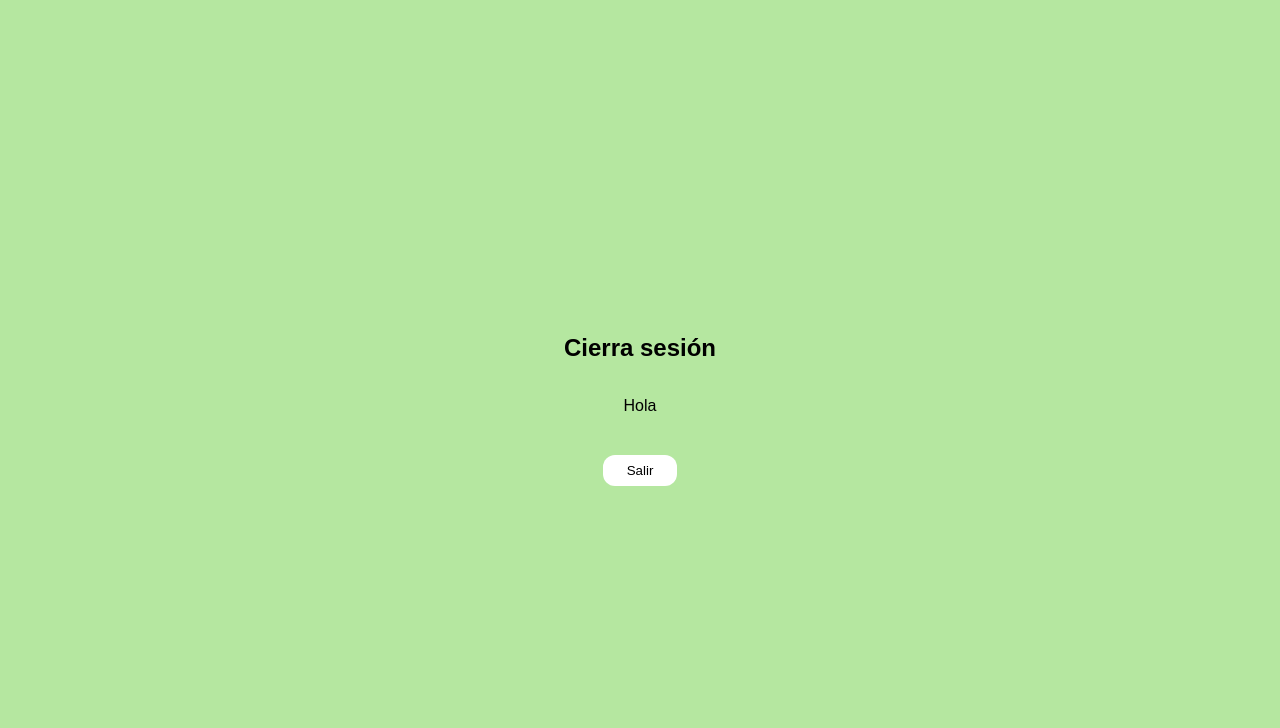
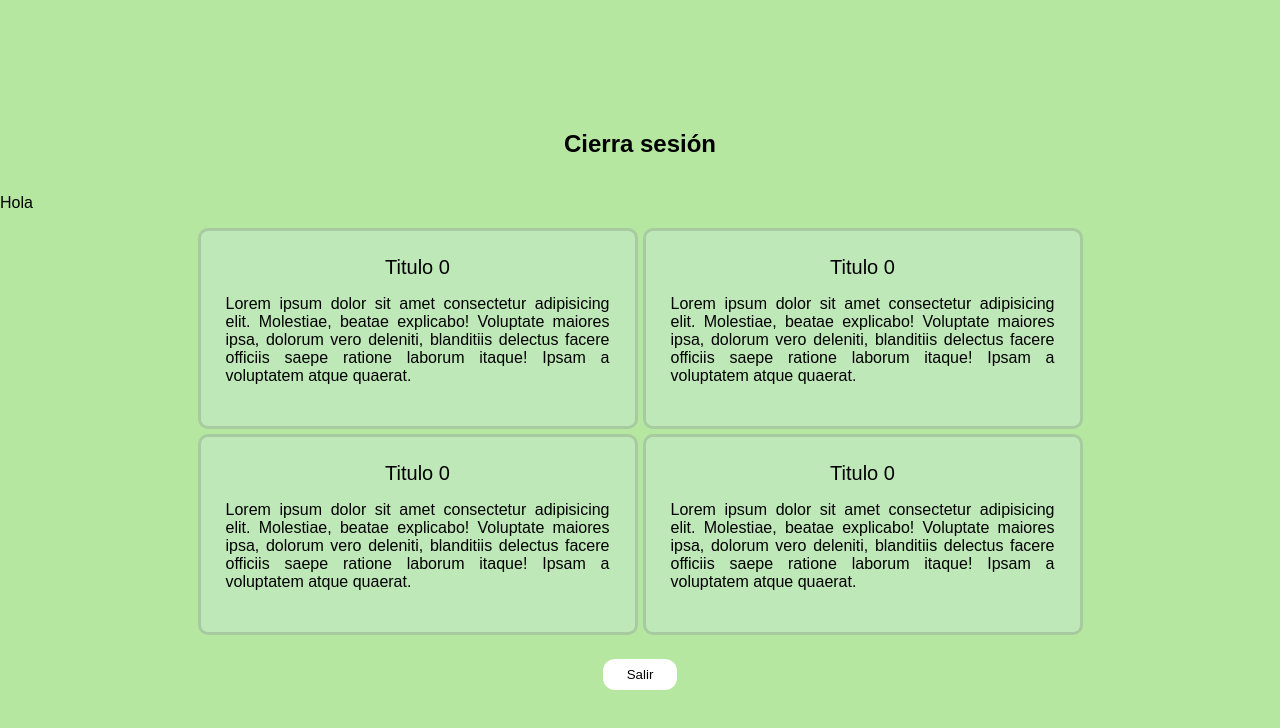
Before and after one commit to pcabreram1234/VueJs-Course, a plain HTML site: page index.html in a window 1280 px wide. Both pictures are taken after a click on the button "Acceder". Drawn offline with nearby package versions, Linux system fonts and the light colour scheme.

Commit message:
Renderizado de listas aprendido

```diff
--- a/index.html
+++ b/index.html
@@ -20,6 +20,28 @@
               backgroundColor: "#e5e5e5",
             },
             className: ["closed"],
+            posts: [
+              {
+                title: `Titulo ${parseInt(Array.prototype.indexOf(this)) + 1}`,
+                description:
+                  "Lorem ipsum dolor sit amet consectetur adipisicing elit. Molestiae, beatae explicabo! Voluptate maiores ipsa, dolorum vero deleniti, blanditiis delectus facere officiis saepe ratione laborum itaque! Ipsam a voluptatem atque quaerat.",
+              },
+              {
+                title: `Titulo ${parseInt(Array.prototype.indexOf(this)) + 1}`,
+                description:
+                  "Lorem ipsum dolor sit amet consectetur adipisicing elit. Molestiae, beatae explicabo! Voluptate maiores ipsa, dolorum vero deleniti, blanditiis delectus facere officiis saepe ratione laborum itaque! Ipsam a voluptatem atque quaerat.",
+              },
+              {
+                title: `Titulo ${parseInt(Array.prototype.indexOf(this)) + 1}`,
+                description:
+                  "Lorem ipsum dolor sit amet consectetur adipisicing elit. Molestiae, beatae explicabo! Voluptate maiores ipsa, dolorum vero deleniti, blanditiis delectus facere officiis saepe ratione laborum itaque! Ipsam a voluptatem atque quaerat.",
+              },
+              {
+                title: `Titulo ${parseInt(Array.prototype.indexOf(this)) + 1}`,
+                description:
+                  "Lorem ipsum dolor sit amet consectetur adipisicing elit. Molestiae, beatae explicabo! Voluptate maiores ipsa, dolorum vero deleniti, blanditiis delectus facere officiis saepe ratione laborum itaque! Ipsam a voluptatem atque quaerat.",
+              },
+            ],
           };
         },
         watch: {
@@ -44,13 +66,26 @@
             return this.open ? "Salir" : "Acceder";
           },
         },
+        methods: {
+          handleLoad() {
+            this.posts.forEach((post) => {
+              console.log(post);
+            });
+          },
+        },
         template: `<div class="container"  :class="className">
                               <h2> {{text}}</h2>
                               <div v-if="open">
                                 <p>Hola {{username}}</p>
+                                <div class="list" v-on:click="handleLoad" >
+                                  <div v-for="item in posts" class="item" >
+                                    <div class="title">{{item.title}}</div>
+                                    <p>{{item.description}}</p>
+                                   </div>
+                                 </div>
                               </div>
                               <div v-else class="inputBox" >
-                                <label>Username</label>
+                                <div>Username</div>
                                 <input type="text" v-model="username"/>
                               </div>
                    <button @click="open=!open">
@@ -110,6 +145,31 @@
       .inputBox > * {
         margin: 5px 0;
       }
+
+      .list {
+        display: flex;
+        flex-direction: row;
+        flex-wrap: wrap;
+        justify-content: center;
+        gap: 5px;
+      }
+
+      .item {
+        width: 30%;
+        border-radius: 10px;
+        padding: 25px;
+        background-color: #dceaff42;
+        border: 3px solid #00000021;
+      }
+
+      .title {
+        text-align: center;
+        font-size: 20px;
+      }
+
+      .title ~ p {
+        text-align: justify;
+      }
     </style>
   </body>
 </html>
```
